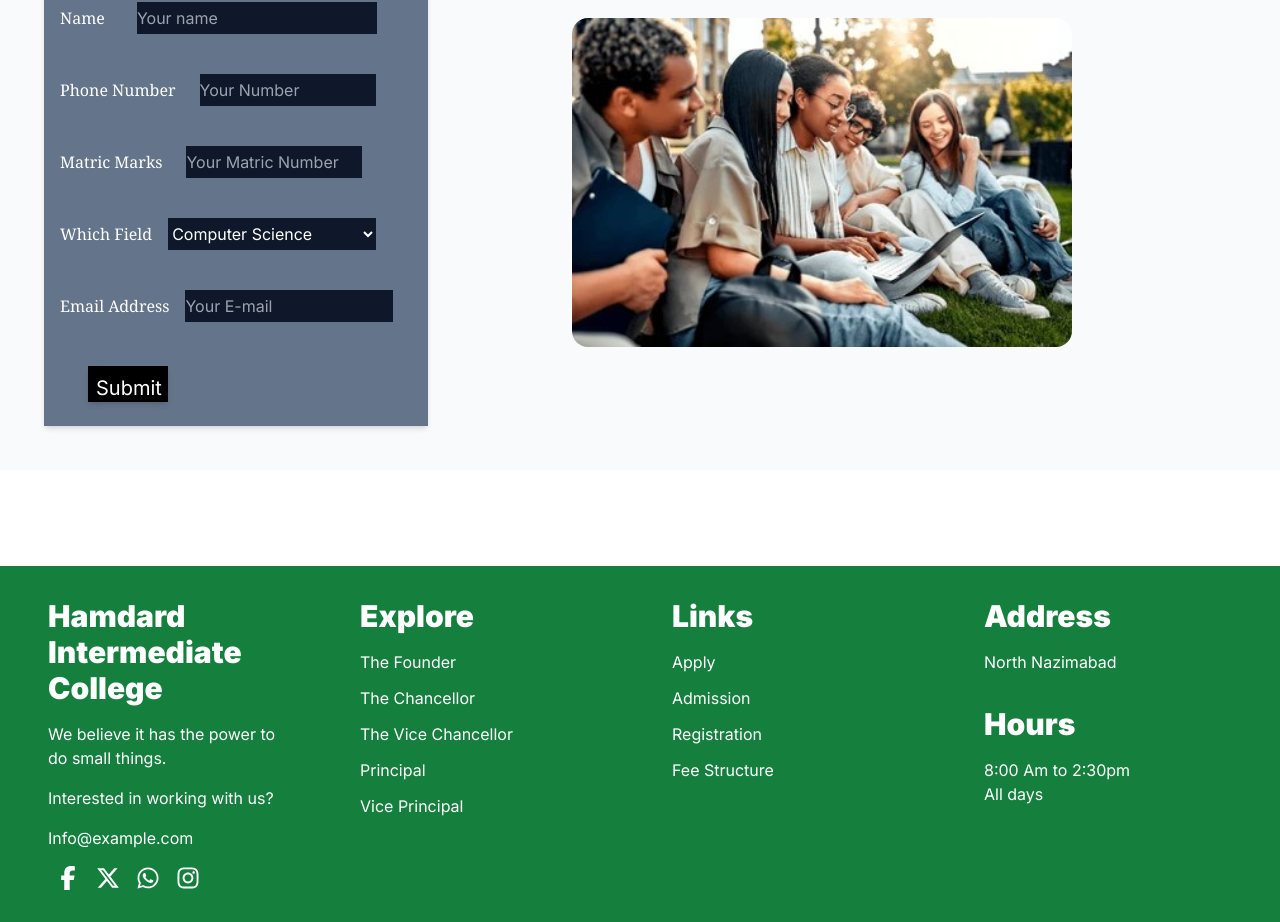
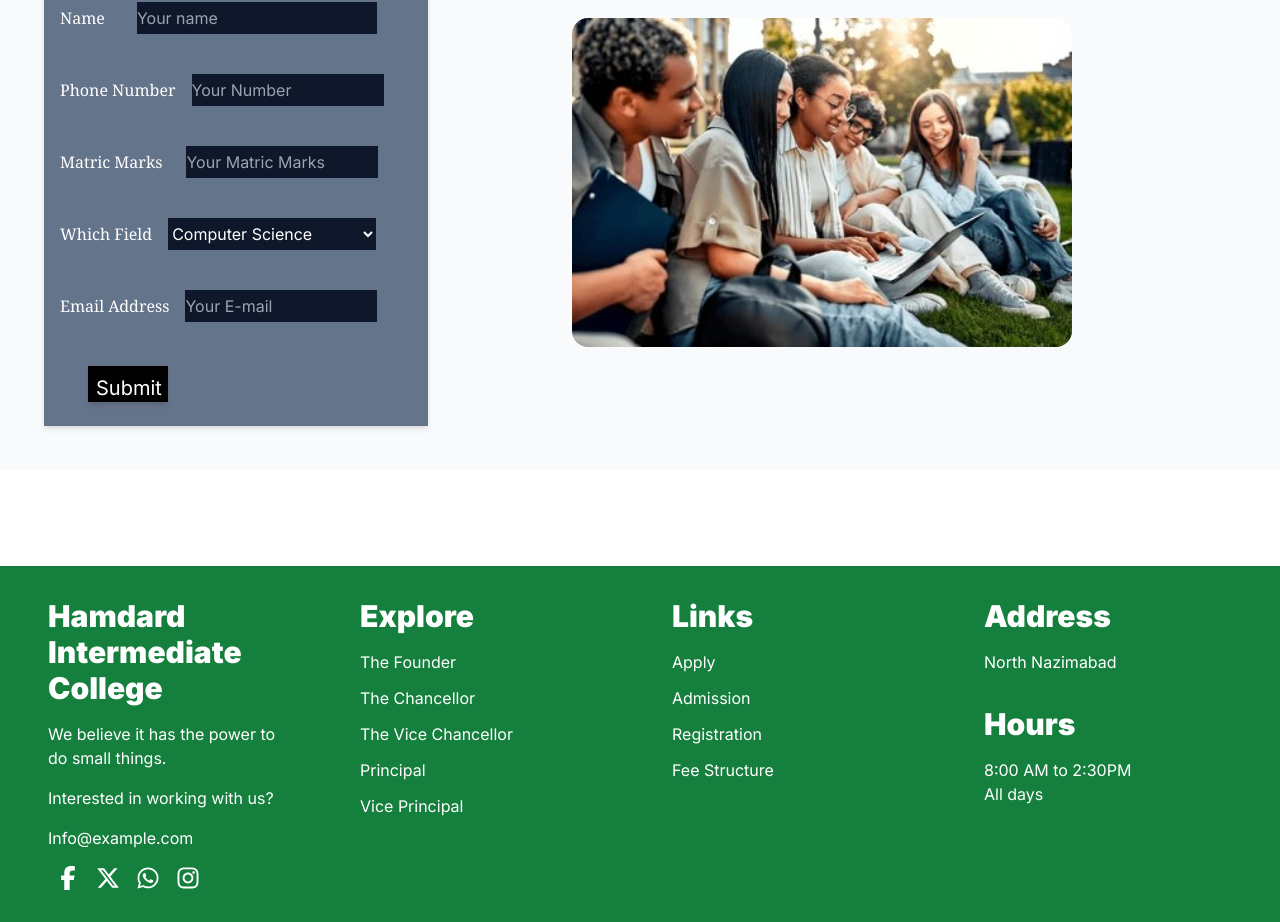
Before and after one commit to Duahabibkhan67/Hamdard-Website, a Next.js app: page /apply in a window 1280 px wide. Shown: the part 229-1151 px from the top of the page. Built offline with nearby package versions, Linux system fonts and the light colour scheme.

Commit message:
Second commit

```diff
--- a/src/components/apply.jsx
+++ b/src/components/apply.jsx
@@ -40,11 +40,9 @@ function ContactForm() {
        Phone Number
       </label>
       <input
-      pattern="\d{3}-\d{3}-\d{4}"
        placeholder="Your Number"
- className="bg-slate-900 mx-2 text-white h-8 w-40 lg:w-44   my-5 "
- min={11}
- max={13}
+ className="bg-slate-900  text-white h-8 w-40 lg:w-48   my-5 "
+
  accept='13'
         id="number"
         type="number"
@@ -61,11 +59,10 @@ function ContactForm() {
         Matric Marks
       </label>
       <input
-       placeholder="Your Matric Number"
- className="bg-slate-900 text-white mx-2 h-8 w-44 lg:w-44    my-5"
+       placeholder="Your Matric Marks"
+ className="bg-slate-900 text-white mx-2 h-8 w-44 lg:w-48    my-5"
  accept='6'
-min={3}
-max={5}
+
         id="number"
         type="number"
         name="number"
@@ -99,7 +96,7 @@ max={5}
       </label>
       <input
        placeholder="Your E-mail"
- className="bg-slate-900  text-white  sm:h-8 sm:w-52  my-5 "
+ className="bg-slate-900  text-white  sm:h-8 sm:w-48  my-5 "
         id="email"
         type="email"
         name="email"
--- a/src/components/card.tsx
+++ b/src/components/card.tsx
@@ -33,7 +33,7 @@ export default function Card(){
      data-aos-duration="3000" className="text-center sm:text-left text-lg sm:text-xl lg:text-2xl font-semibold   my-6 text-white">
       We PROVIDE A BEST EDUCATION IN KARACHI <br />
       GET ENROLLED NOW  <br />
-      <Link href="/bookatable"><button className="text-lg sm:text-xl py-2 px-6 sm:py-3 sm:px-8  rounded-lg bg-green-700 text-white sm:h-14 sm:w-40 hover:scale-110 hover:bg-lime-600"><b className="my-1 mx-2">Apply</b></button></Link>
+      <Link href="/apply"><button className="text-lg sm:text-xl py-2 px-6 sm:py-2 sm:px-8  rounded-lg bg-green-700 text-white sm:h-14 sm:w-40 hover:scale-110 hover:bg-lime-600"><b className="my-1 mx-2">Apply</b></button></Link>
      </h1>
     </div>
 
--- a/src/components/contact.jsx
+++ b/src/components/contact.jsx
@@ -8,7 +8,7 @@ function ContactForm() {
       return (
        <div>
 
-       <p className='bg-slate-200  h-52 w-44 lg:w-72 md:w-72 p-6 text-2xl mx-16 my-20 font-semibold'>Thanks for Contact Us! <br /> 🙂 </p></div>
+       <p className='bg-slate-200  h-52 w-44 lg:w-72 md:w-72 p-6 text-2xl mx-16 my-20 font-semibold'>Thanks for Contacting Us! <br /> 🙂 </p></div>
       )
 
   }
@@ -27,7 +27,7 @@ function ContactForm() {
       Name
       </label>
       <input
-      className="bg-slate-200 mx-0 sm:mx-4 lg:mx-4 h-8 w-44 lg:w-72 md:w-52   my-5"
+      className="bg-slate-200 mx-0 sm:mx-4 lg:ml-16 h-8 w-44 lg:w-72 md:w-52   my-5"
         id="text"
         type="text"
         name="text"
--- a/src/components/footer.tsx
+++ b/src/components/footer.tsx
@@ -64,7 +64,7 @@ Fee Structure
     <h1 className="text-2xl sm:text-3xl font-bold text-white mx-4 mt-4 lg:mt-0  "><b>Address</b></h1>
     <p className="text-sm sm:text-base mt-4 mx-4 text-white  ">North Nazimabad</p>
     <h1 className="text-2xl sm:text-3xl font-bold text-white mx-4 mt-8"><b>Hours </b></h1>
-    <p className="text-sm sm:text-base mt-4 mx-4 text-white">8:00 Am to 2:30pm</p>
+    <p className="text-sm sm:text-base mt-4 mx-4 text-white">8:00 AM to 2:30PM</p>
     <p className="text-sm sm:text-base  mx-4 text-white ">All days</p>
    </div>
    </section>
--- a/src/components/header.tsx
+++ b/src/components/header.tsx
@@ -12,7 +12,7 @@ import {
 
 export default function Header(){
  return(
-<div className="flex justify-between items-center px-4 py-3  shadow-md">
+<div className="flex justify-between items-center px-4 py-3  shadow-md sticky">
 <section className=" flex items-center justify-between w-full  " >
 
  <div className="flex items-center gap-4 ">
```
Also changed, not shown: src/app/events/page.tsx (+6 -6 lines), src/components/testimonial.tsx (+4 -4 lines).
